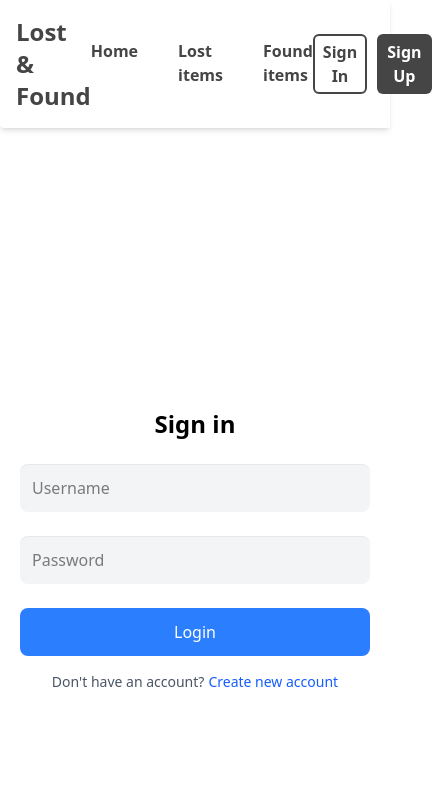
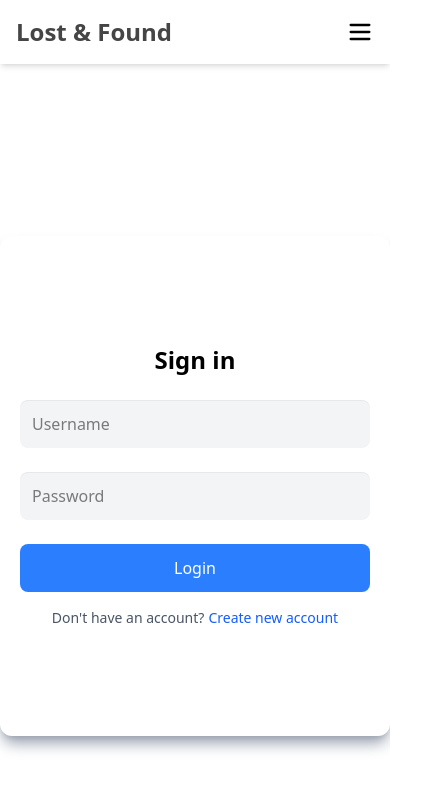
Before and after one commit to mizolf/frontend-restful, a React (Vite) app: page / in a window 390 px wide. Shown: the top 790 px of the page, 432 px wide, since content can reach past the window. Built offline with nearby package versions, Linux system fonts and the light colour scheme.

Commit message:
Add responsiveness

```diff
--- a/package.json
+++ b/package.json
@@ -11,6 +11,7 @@
   },
   "dependencies": {
     "@tailwindcss/vite": "^4.0.14",
+    "lucide-react": "^0.485.0",
     "react": "^19.0.0",
     "react-dom": "^19.0.0",
     "tailwindcss": "^4.0.14"
--- a/src/components/Header.tsx
+++ b/src/components/Header.tsx
@@ -1,22 +1,34 @@
-import React from 'react'
+import * as React from 'react';
+import { useState } from 'react';
+import { Menu, X } from 'lucide-react';
 
 const Header = () => {
+  const [isOpen, setIsOpen] = useState(false);
+
   return (
-    <div className='header'>
-        <h1 className='font-bold text-2xl text-gray cursor-pointer'>Lost & Found</h1>
-        <div>
-            <ul className='flex flex-row gap-10'>
-                <li className='header-item'>Home</li>
-                <li className='header-item'>Lost items</li>
-                <li className='header-item'>Found items</li>
-            </ul>
-        </div>
-        <ul className='gap-2.5 flex flex-row'>
-            <li><button className='header-btn-signin'>Sign In</button></li>
-            <li><button className='header-btn-signup'>Sign Up</button></li>
+    <header className='bg-white shadow-md p-4 flex justify-between items-center md:px-8'>
+      <h1 className='font-bold text-2xl text-gray cursor-pointer'>Lost & Found</h1>
+
+      <button className='md:hidden' onClick={() => setIsOpen(!isOpen)}>
+        {isOpen ? <X size={28} /> : <Menu size={28} />}
+      </button>
+
+      <nav className={`absolute md:static top-16 left-0 w-full md:w-auto bg-white md:flex md:items-center md:space-x-10 p-6 md:p-0 shadow-md md:shadow-none transition-all duration-300 ease-in-out ${
+    isOpen ? 'block' : 'hidden'
+  }`}>
+        <ul className='flex flex-col md:flex-row md:gap-10 text-gray'>
+          <li className='header-item'>Home</li>
+          <li className='header-item'>Lost items</li>
+          <li className='header-item'>Found items</li>
         </ul>
-    </div>
-  )
-}
+      </nav>
 
-export default Header
+      <div className='hidden md:flex gap-2.5'>
+        <button className='header-btn-signin'>Sign In</button>
+        <button className='header-btn-signup'>Sign Up</button>
+      </div>
+    </header>
+  );
+};
+
+export default Header;
--- a/src/components/LoginPage.tsx
+++ b/src/components/LoginPage.tsx
@@ -115,7 +115,8 @@ const LoginPage: React.FC<LoginPageProps> = ({ isLoggedIn, setIsLoggedIn }: Logi
   }
 
   return (
-    <div className='flex flex-col w-full h-svh items-center justify-center'>
+    <div className='flex items-center justify-center h-svh'>
+      <div className='flex flex-col w-[500px] h-[500px] items-center bg-white justify-center shadow-lg rounded-xl shadow-gray-400'>
         <h2 className="text-2xl font-semibold text-center mb-6">{login ? 'Sign in' : 'Create an Account'}</h2>
         {login ? (
           <LoginForm setUsername={setUsername} setPassword={setPassword} handleLoginSubmit={handleLoginSubmit} />
@@ -135,6 +136,7 @@ const LoginPage: React.FC<LoginPageProps> = ({ isLoggedIn, setIsLoggedIn }: Logi
             </p>
         </div>
       </div>
+    </div>
   );
 };
 
```
Also changed, not shown: 1 other file (tests, documents, lock files or other folders). Lines whose indentation alone changed are shown as unchanged.
